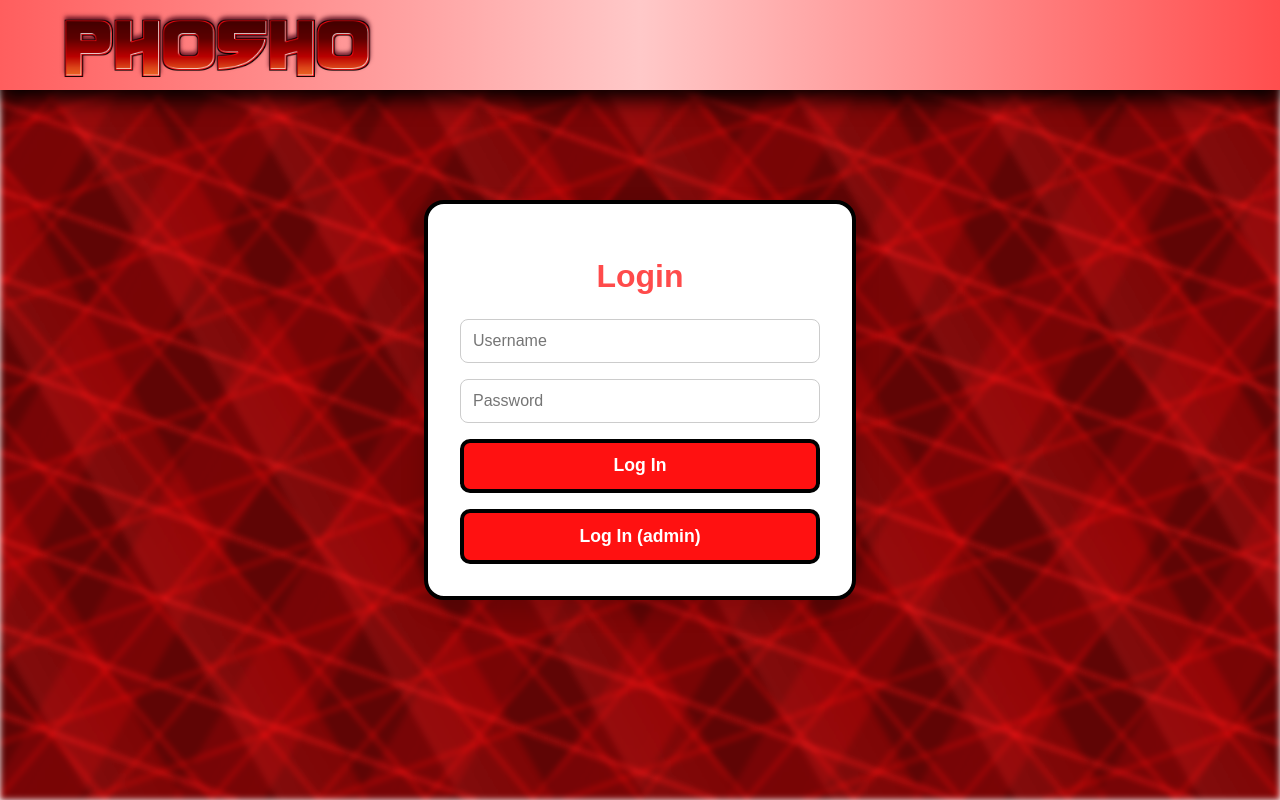
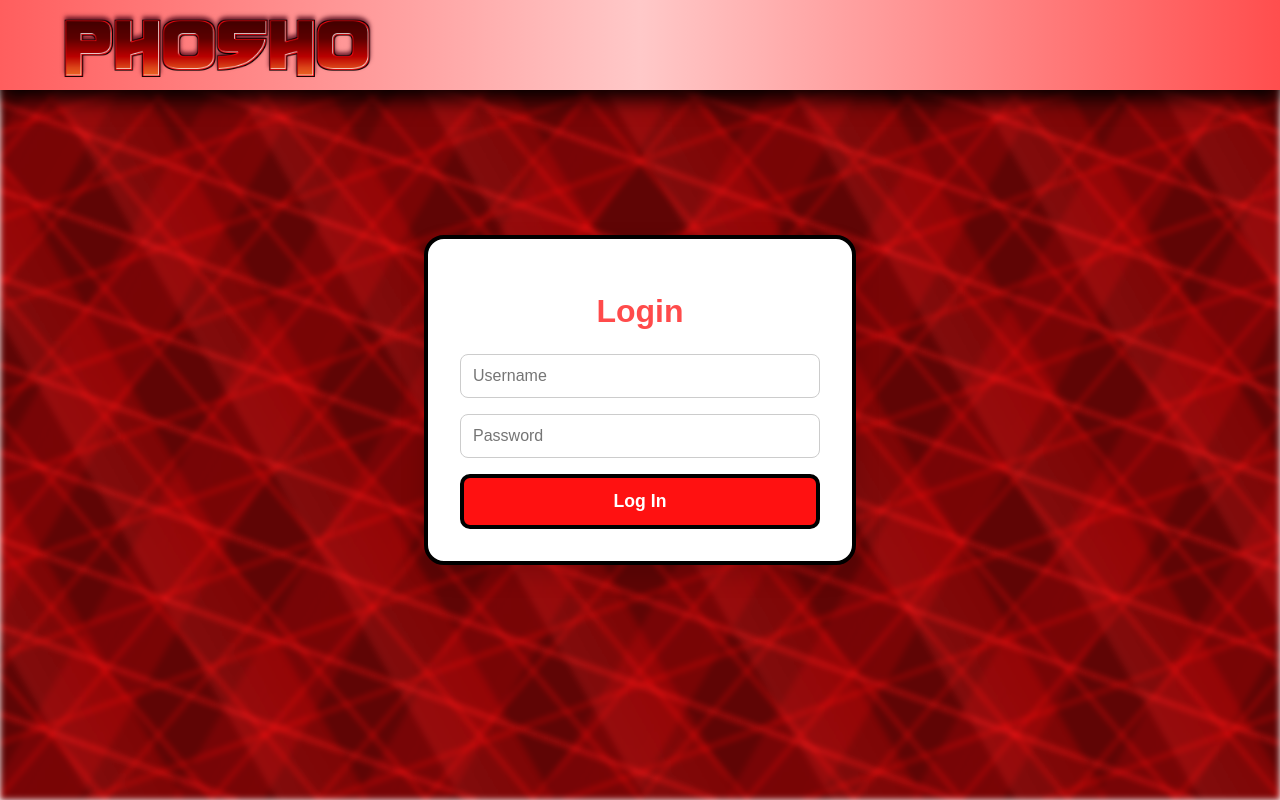
Before and after one commit to risasim/projectM5, a Vue app in the folder src/frontend/: page /login in a window 1280 px wide. Built offline with nearby package versions, Linux system fonts and the light colour scheme.

Commit message:
authentication done

```diff
--- a/src/frontend/src/pages/Login.vue
+++ b/src/frontend/src/pages/Login.vue
@@ -10,7 +10,6 @@
               <input v-model="password" type="password" placeholder="Password" class="login-input" />
 
               <button type="button" class="login-button" @click="loginUser(false)">Log In</button>
-              <button type="button" class="login-button" @click="loginUser(true)">Log In (admin)</button>
 
               <p v-if="errorMessage" style="color:red">{{ errorMessage }}</p>
         </form>
@@ -58,27 +57,32 @@ export default {
           })
         });
 
-        if (!response.ok) throw new Error('Login failed')
+        if (!response.ok) {
+          let msg = `${response.status} ${response.statusText}`
+          try { const e = await response.json(); msg = e.error || e.message || msg } catch {}
+          throw new Error(msg)
+        }
+
         const data = await response.json()
         console.log('Auth response data:', data)
 
+        // store token
+        if (!data.token) throw new Error('No token returned from server')
+        localStorage.setItem('authToken', data.token)
+        localStorage.setItem('userRole', data.role)
+        localStorage.setItem('username', user.value)
 
-        // Store token
-        localStorage.setItem('authToken', data.token)
-        console.log('Token stored:', data.token)
-
-
-        // Redirect
-        if (isAdmin) {
-          this.$router.push('/adminboard');
+        // route according to role
+        if (data.role === 'admin') {
+          this.$router.push('/adminboard')
         } else {
-          this.$router.push('/userboard');
+          this.$router.push('/userboard')
         }
       } catch (err) {
-        this.errorMessage = 'Invalid credentials or server error.';
-        console.error(err);
+        this.errorMessage = 'Invalid credentials or server error.'
+        console.error('Login error:', err)
       } finally {
-        this.isLoading = false;
+        this.isLoading = false
       }
     }
   }
```
